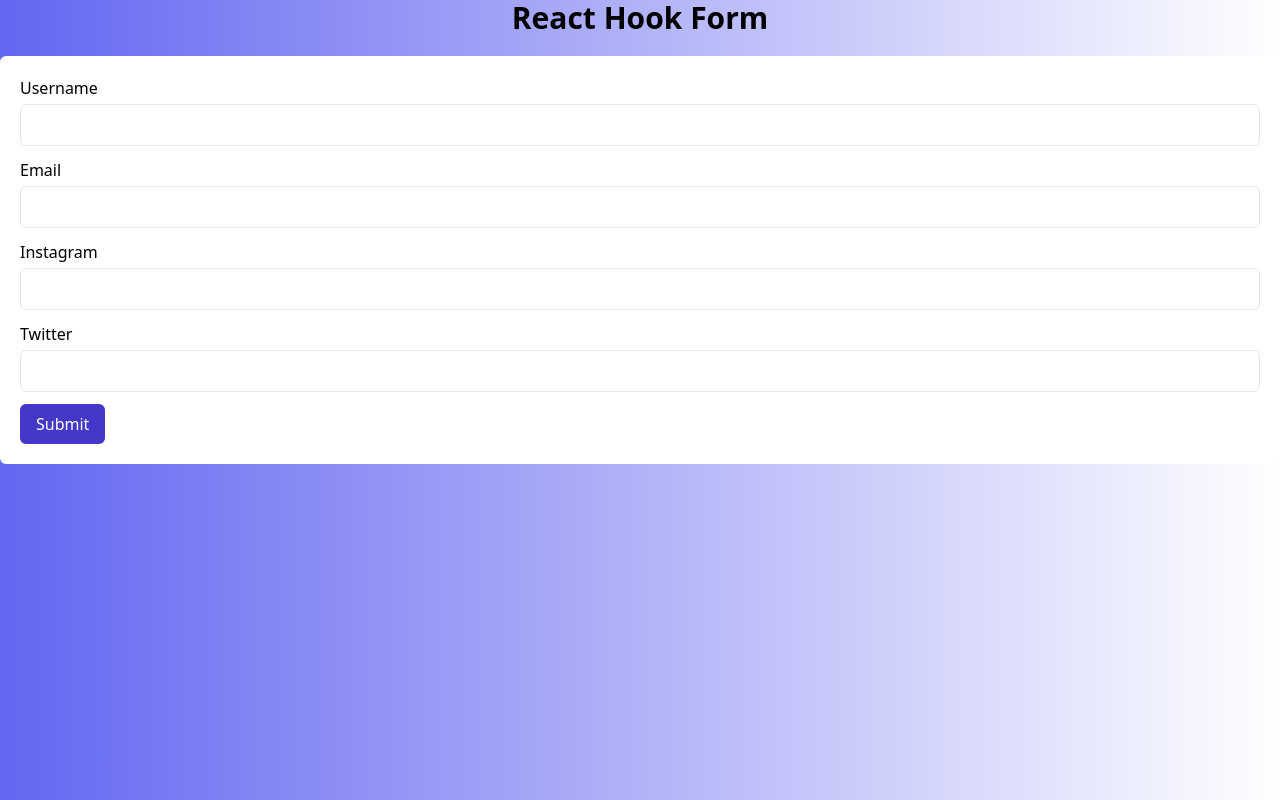
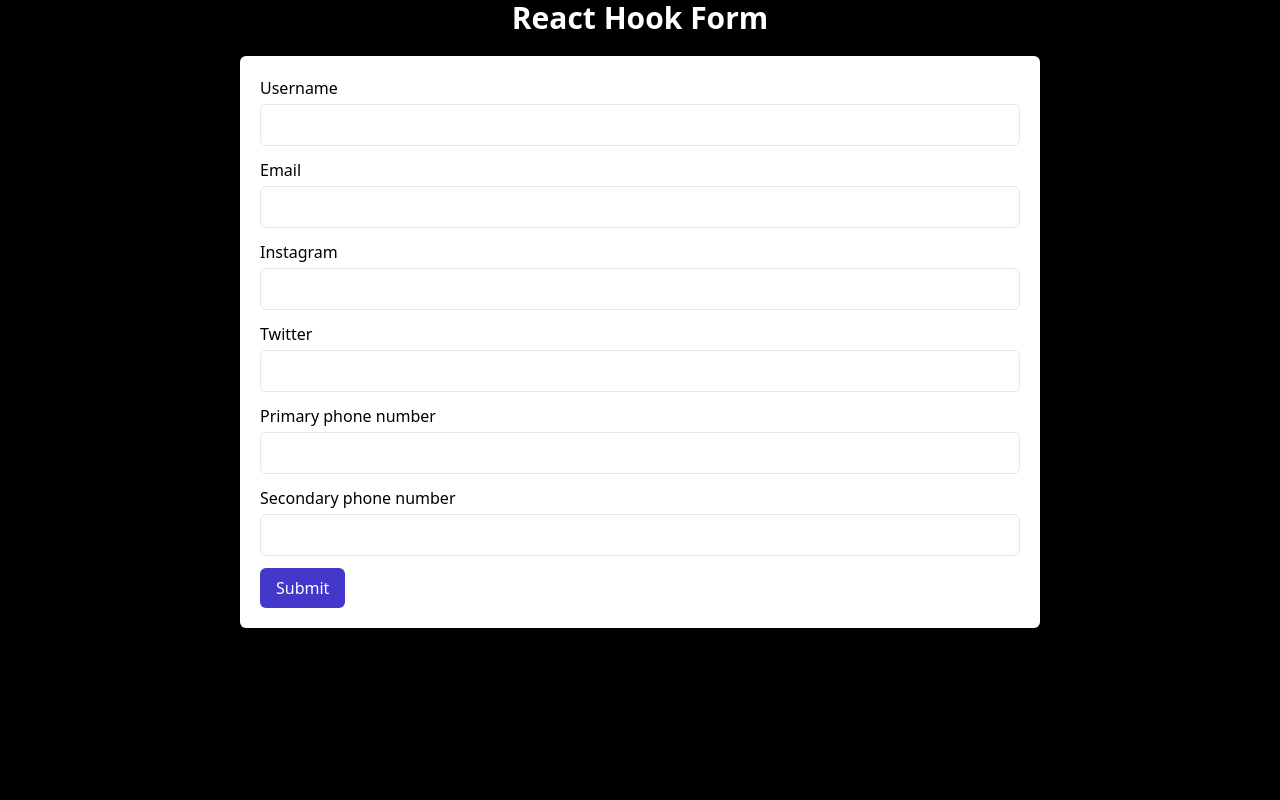
Before and after one commit to VatsalDave2102/react-hook-form-tutorial, a React (Vite) app: page / in a window 1280 px wide. Built offline with nearby package versions, Linux system fonts and the light colour scheme.

Commit message:
add fields to be stored in array

```diff
--- a/src/App.tsx
+++ b/src/App.tsx
@@ -2,9 +2,11 @@ import UserDetailsForm from "./components/UserDetailsForm";
 
 function App() {
 	return (
-		<div className="h-screen bg-gradient-to-r from-indigo-500">
+		<div className="h-screen bg-black">
 			<div className="container mx-auto">
-				<h1 className="text-3xl font-bold text-center mb-5">React Hook Form</h1>
+				<h1 className="text-3xl font-bold text-center mb-5 text-white">
+					React Hook Form
+				</h1>
 				<UserDetailsForm />
 			</div>
 		</div>
--- a/src/components/UserDetailsForm.tsx
+++ b/src/components/UserDetailsForm.tsx
@@ -9,6 +9,7 @@ type FormValues = {
 		instagram: string;
 		twitter: string;
 	};
+	phoneNumbers: string[]; // to store two phone numbers of users
 };
 
 const UserDetailsForm = () => {
@@ -22,6 +23,7 @@ const UserDetailsForm = () => {
 				instagram: "",
 				twitter: "",
 			},
+			phoneNumbers: ["", ""],
 		},
 	});
 
@@ -35,7 +37,7 @@ const UserDetailsForm = () => {
 	};
 
 	return (
-		<div className="p-5 bg-white rounded-md">
+		<div className="p-5 bg-white rounded-md max-w-[800px] mx-auto">
 			<form
 				className="flex flex-col gap-y-2"
 				onSubmit={handleSubmit(onSubmitHandler)} // handleSubmit will recieve form data if form validation is successful
@@ -85,7 +87,10 @@ const UserDetailsForm = () => {
 						type="text"
 						id="instagram"
 						{...register("social.instagram", {
-							required: "Instagram username is required",
+							required: {
+								value: true,
+								message: "Instagram username is required",
+							},
 						})}
 					/>
 					<p className="text-red-500">{errors.social?.instagram?.message}</p>
@@ -96,10 +101,47 @@ const UserDetailsForm = () => {
 						type="text"
 						id="twitter"
 						{...register("social.twitter", {
-							required: "Twitter handle is required",
+							required: {
+								value: true,
+								message: "Twitter handle is required",
+							},
 						})}
 					/>
 					<p className="text-red-500">{errors.social?.twitter?.message}</p>
+				</div>
+
+				{/* Array fields */}
+				<div className="form-control">
+					<label htmlFor="primary-phone">Primary phone number</label>
+					<input
+						type="text"
+						id="primary-phone"
+						{...register("phoneNumbers.0", {
+							required: {
+								value: true,
+								message: "Primary phone number is required",
+							},
+						})}
+					/>
+					<p className="text-red-500">
+						{errors.phoneNumbers ? errors.phoneNumbers[0]?.message : ""}
+					</p>
+				</div>
+				<div className="form-control">
+					<label htmlFor="secondary-phone">Secondary phone number</label>
+					<input
+						type="text"
+						id="secondary-phone"
+						{...register("phoneNumbers.1", {
+							required: {
+								value: true,
+								message: "Secondary phone number is required",
+							},
+						})}
+					/>
+					<p className="text-red-500">
+						{errors.phoneNumbers ? errors.phoneNumbers[1]?.message : ""}
+					</p>
 				</div>
 				<div>
 					<button className="px-4 py-2 bg-indigo-700 text-white rounded-md">
--- a/src/index.css
+++ b/src/index.css
@@ -2,6 +2,10 @@
 @tailwind components;
 @tailwind utilities;
 
+html,
+body {
+	@apply bg-black h-max;
+}
 .form-control {
 	@apply flex flex-col gap-y-1;
 }
```
